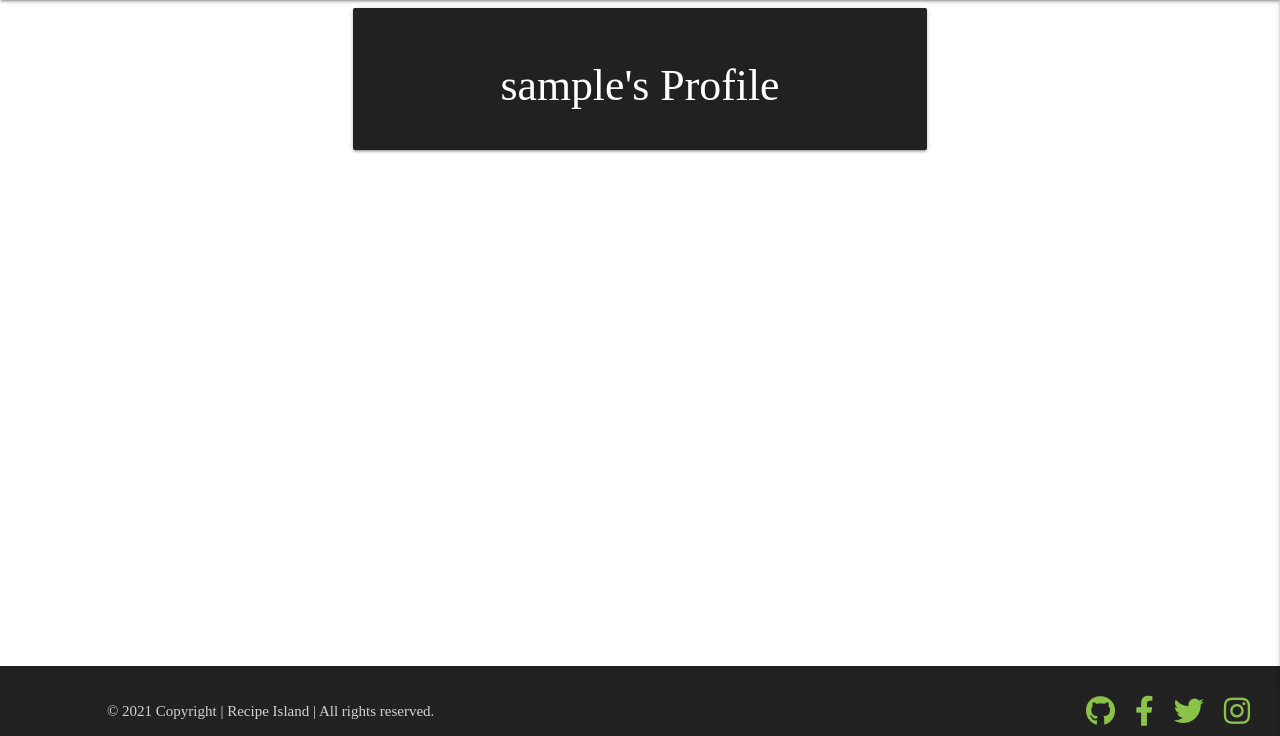
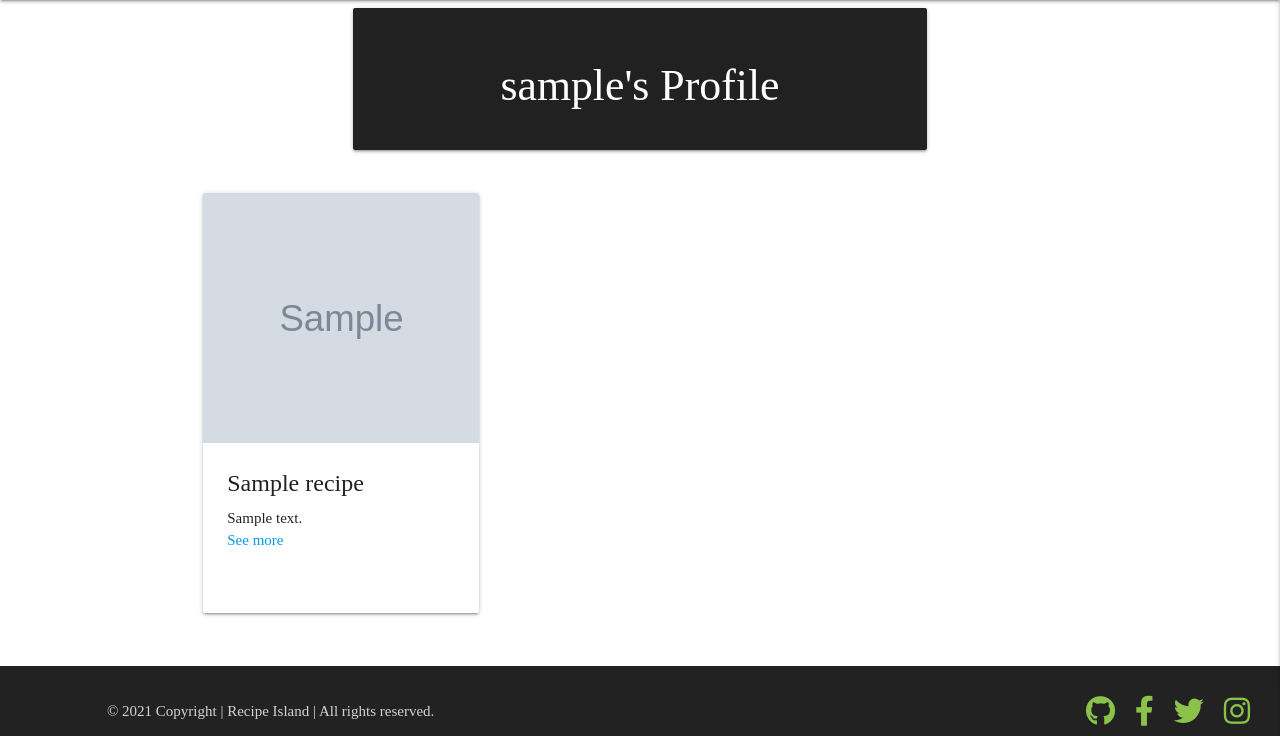
Before and after one commit to Code-Institute-Submissions/atiqbeenrahim-milestone-project-03_julyResub, a Flask app: page /profile in a window 1280 px wide. Shown: the part 64-800 px from the top of the page. Run offline with Flask 2, Linux system fonts and the light colour scheme; the visitor is signed in with stand-in values (Sample User, id 1); grey boxes marked "Sample" are stand-in pictures; a database or web service that is not in the repository returns one stand-in record (values such as "Sample title"); some libraries are stand-ins or nearby versions; some web fonts are replaced.

Commit message:
add recipe of user in profile page

```diff
--- a/app.py
+++ b/app.py
@@ -111,9 +111,9 @@ def profile():
         {"username": session["user"]})["username"]
     if session["user"]:
 
-        user_recipes = list(mongo.db.recipes.find({"created_by": username}))
+        recipe = list(mongo.db.recipes.find({"created_by": username}))
         return render_template(
-            "profile.html", username=username, user_recipes=user_recipes
+            "profile.html", username=username, recipes=recipe
             )
     return redirect(url_for("login"))
 
--- a/templates/profile.html
+++ b/templates/profile.html
@@ -13,7 +13,7 @@
     </div>
 
     <div class="row">
-        {% for user_recipe in recipes %}
+        {% for recipe in recipes %}
             <div class="col s12 m4">
                 <div class="card recipe_card">
                     <div class="card-image">
```
